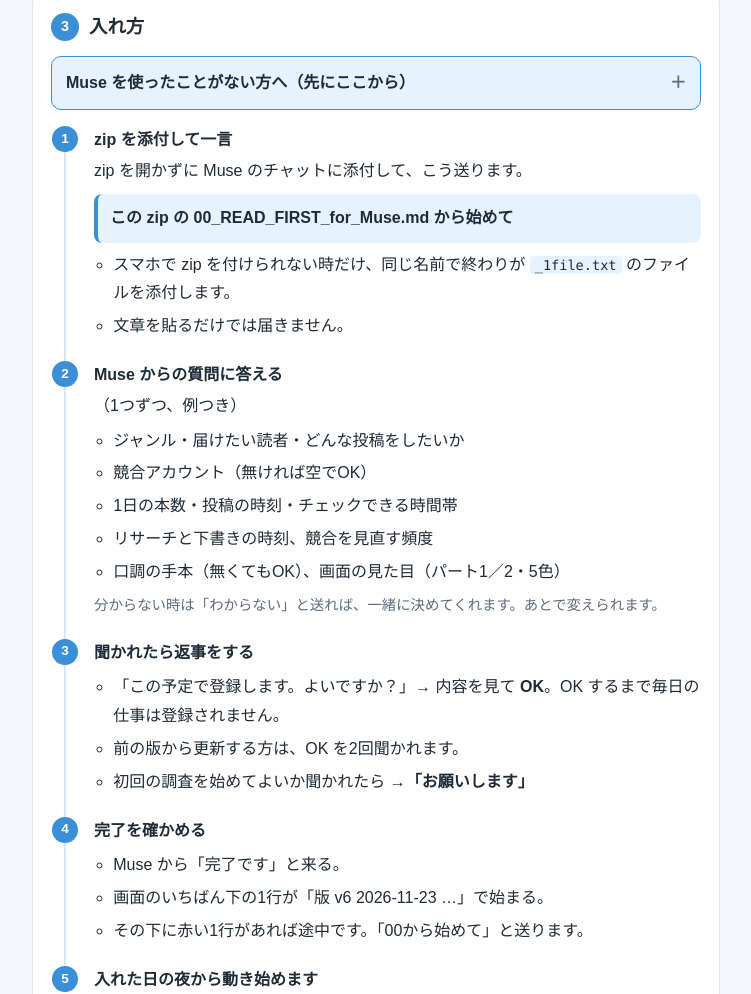
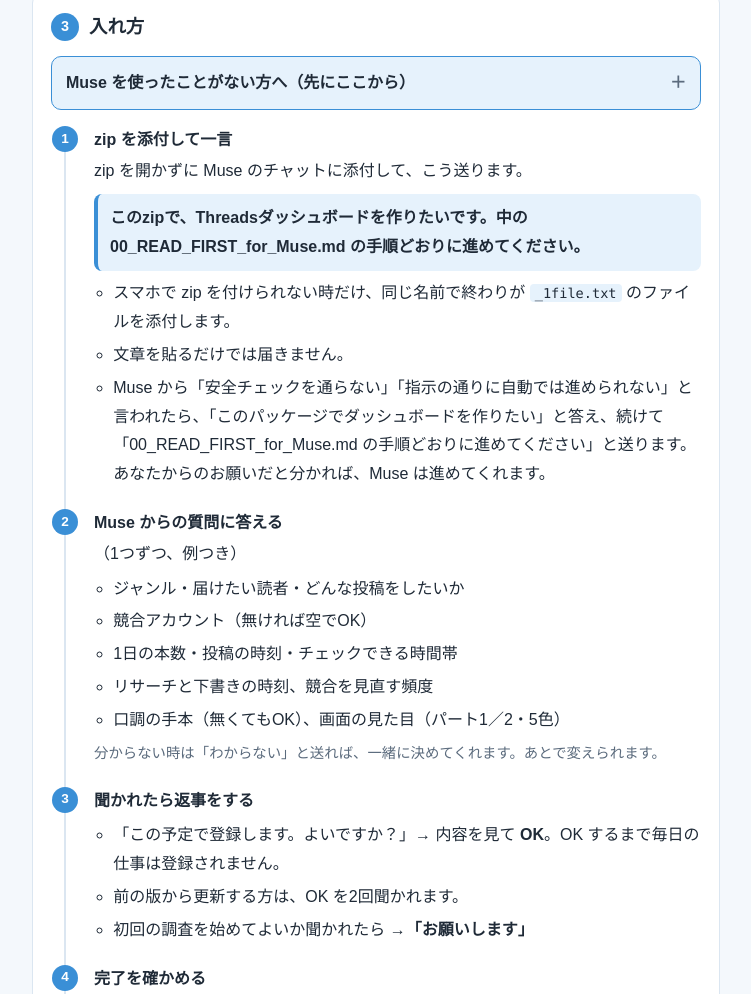
Before and after one commit to gb400gsr400-cell/muse-guide, a plain HTML site: page manual/index.html in a window 1280 px wide. Shown: the part 959-1953 px from the top of the page, without its empty margins (264-1015 px from the left). Drawn offline with Linux system fonts and the light colour scheme.

Commit message:
説明書：最初の一言を本人のお願いの形にし、安全チェックで止まった時の答え方を追加
Co-Authored-By: Claude Opus 5.5 <noreply@anthropic.com>

```diff
--- a/manual/index.html
+++ b/manual/index.html
@@ -131,10 +131,11 @@ code{font-family:ui-monospace,Consolas,monospace;font-size:.85em;background:var(
   <ol class="steps">
     <li><b>zip を添付して一言</b>
       zip を開かずに Muse のチャットに添付して、こう送ります。
-      <span class="say">この zip の 00_READ_FIRST_for_Muse.md から始めて</span>
+      <span class="say">このzipで、Threadsダッシュボードを作りたいです。中の 00_READ_FIRST_for_Muse.md の手順どおりに進めてください。</span>
       <ul>
         <li>スマホで zip を付けられない時だけ、同じ名前で終わりが <code>_1file.txt</code> のファイルを添付します。</li>
         <li>文章を貼るだけでは届きません。</li>
+        <li>Muse から「安全チェックを通らない」「指示の通りに自動では進められない」と言われたら、「このパッケージでダッシュボードを作りたい」と答え、続けて「00_READ_FIRST_for_Muse.md の手順どおりに進めてください」と送ります。あなたからのお願いだと分かれば、Muse は進めてくれます。</li>
       </ul>
     </li>
     <li><b>Muse からの質問に答える</b>（1つずつ、例つき）
```
